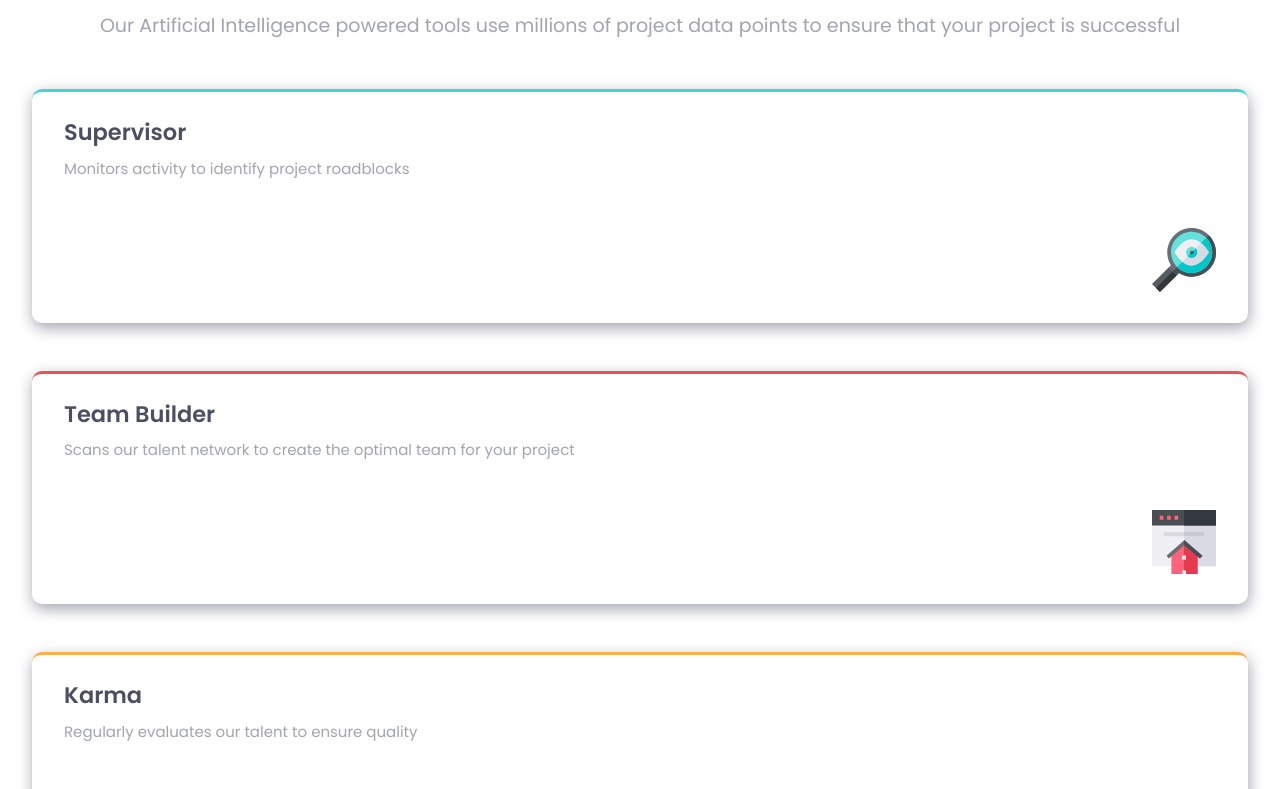
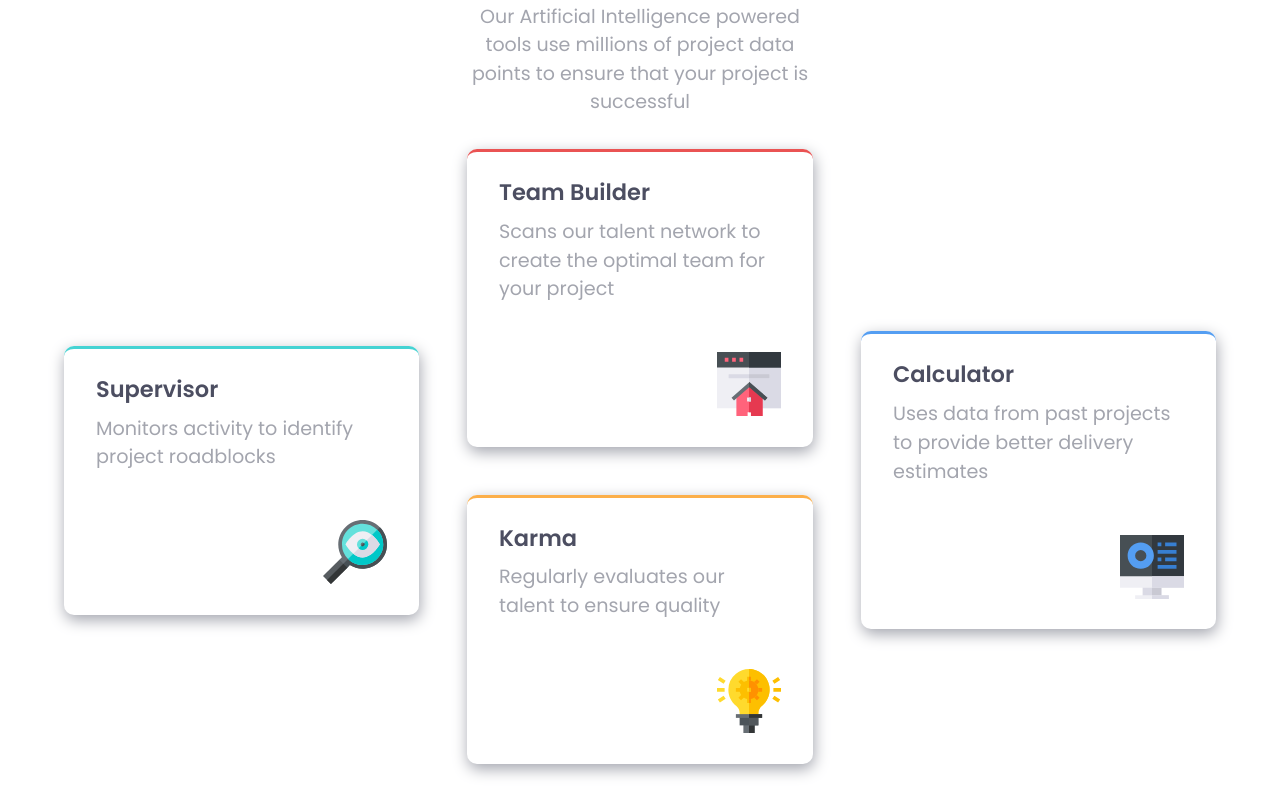
Before and after one commit to MichaelOmoniyi/four-card-feature-section-master, a plain HTML site: page index.html in a window 1280 px wide. Shown: the part 218-1007 px from the top of the page. Drawn offline with Linux system fonts and the light colour scheme.

Commit message:
Update site styling

```diff
--- a/css/style.css
+++ b/css/style.css
@@ -89,10 +89,10 @@ body {
 .attribution a {
     color: hsl(228, 45%, 44%);
 }
-@media (min-width: 1440px) {
+@media (min-width: 1094px) {
     .cardContainer {
         display: flex;
-        height: 70vh;
+        height: 100%;
     }
     .container>h2{
         line-height: 1.5;
@@ -129,4 +129,8 @@ body {
         margin-top: auto;
         margin-bottom: auto;
     }
+    .attribution
+    {
+        margin-bottom: 1.5rem;
+    }
 }
```
Also changed, not shown: images/Screenshot_2022-09-28 Frontend Mentor Four card feature section.png (added), images/Screenshot_mobile_2022-09-28 Frontend Mentor Four card feature section(1).png (added), index.html (indentation only), 2 other files.
